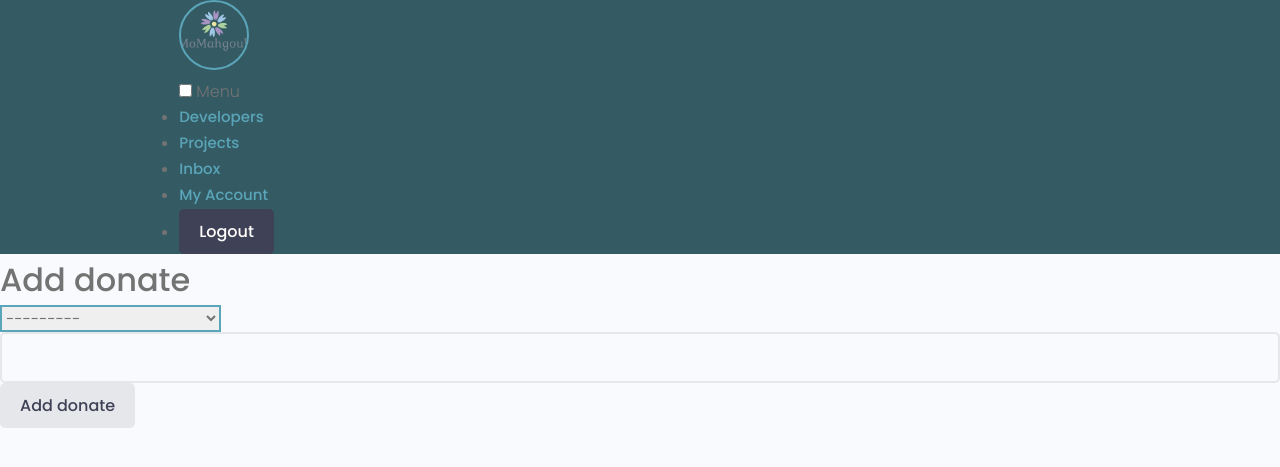
After one commit to Mohamadmahgoub910/DjanCowardFundAppFP, a Django app: page /adddonate/ in a window 1280 px wide. The commit adds this page. Shown: the top 467 px of the page. Run offline with Django 3.2, Linux system fonts and the light colour scheme; a user stored in the database is signed in; data comes from the database, SQL or seed files in the repository; both versions use the stored data as it was after the commit; some libraries are stand-ins or nearby versions.

Commit message:
handle donate logic

```diff
--- a/finalp/finalp/urls.py
+++ b/finalp/finalp/urls.py
@@ -11,6 +11,7 @@ urlpatterns = [
     path('admin/', admin.site.urls),
     path('', include('projects.urls')),
     path('profiles/', include('users.urls')),
+
 ]
 # get images
 urlpatterns += static(settings.MEDIA_URL, document_root=settings.MEDIA_ROOT)
--- a/finalp/projects/forms.py
+++ b/finalp/projects/forms.py
@@ -1,5 +1,6 @@
-from django.forms import ModelForm
-from .models import Project
+from django.db import models
+from django.forms import ModelForm, widgets
+from .models import Project,Donation
 from django import forms
 
 
@@ -19,3 +20,14 @@ class ProjectForm(ModelForm):
         for name, field in self.fields.items():
             field.widget.attrs.update({'class': 'input'})
     # self.fields['title'].widgets.attrs.update({'class':'input'})
+
+
+class DonateForm(forms.ModelForm):
+    class Meta:
+        model=Donation
+        fields=['donation_id','id','donation_amount']
+
+    def __init__(self, *args, **kwargs):
+        super(DonateForm, self).__init__(*args, **kwargs)
+        for name, field in self.fields.items():
+            field.widget.attrs.update({'class': 'input'})
--- a/finalp/projects/models.py
+++ b/finalp/projects/models.py
@@ -68,3 +68,11 @@ class Category(models.Model):
 
     def __str__(self):
         return self.name
+
+class Donation (models.Model):
+    donation_id = models.AutoField(primary_key=True)
+    id = models.ForeignKey(Project, on_delete=models.CASCADE)
+    donation_amount = models.IntegerField()
+
+    def __str__(self):
+        return f"{self.donation_amount}"
--- /dev/null
+++ b/finalp/projects/templates/projects/donateform.html
@@ -0,0 +1,33 @@
+{% extends 'main.html' %}
+{% load static%}
+{% block content%}
+
+<div  class="wrapper">
+
+    <!-- Content Wrapper. Contains page content -->
+    <div   class="content-wrapper">
+      <!-- Content Header (Page header) -->
+  <div  class="form-control">
+      <div class="card-header">
+        <h3 class="card-title">Add donate</h3>
+      </div>
+      <!-- /.card-header -->
+      <!-- form start -->
+      <form  method="POST" enctype="multipart/form-data">
+      {%csrf_token%}
+      {% for feild in formdonate %}
+        <div class="card-body">
+           {{feild}}
+          {% endfor %}
+        </div>
+        <!-- /.card-body -->
+
+        <div class="card-footer">
+          <button type="submit" class="btn btn-success">Add donate</button>
+        </div>
+      </form>
+    </div>
+  </div>
+  </div>
+
+{% endblock%}
--- a/finalp/projects/templates/projects/single-project.html
+++ b/finalp/projects/templates/projects/single-project.html
@@ -37,7 +37,10 @@
             </div>
             <div class="column column--2of3">
                 <img class="singleProject__preview" src="{{project.featured_image.url}}" alt="portfolio thumbnail" />
-                <a href="{% url 'account' %}" class="singleProject__developer">By {{project.owner.name}}</a>
+                <a class="btn btn-success "  href="{% url 'add_donate'  %}" >Add Donate</a>
+                <br>
+                <br>
+                <a href="{% url 'account' %}" class="singleProject__developer">By mohamedkhalid</a>
                 <h2 class="singleProject__title"> {{project.title}}</h2>
                 <h3 class="singleProject__subtitle">About {{project.title}}</h3>
                 <h5 class="project__title">Total budget is {{project.total_budget}}</h5>
--- a/finalp/projects/urls.py
+++ b/finalp/projects/urls.py
@@ -7,4 +7,5 @@ urlpatterns = [
     path('create-project/', views.createProject, name='create-project'),
     path('update-project/<str:pk>/', views.updateProject, name='update-project'),
     path('delete-project/<str:pk>/', views.deleteProject, name='delete-project'),
+    path('adddonate/',views.createDonate,name="add_donate")
 ]
--- a/finalp/projects/views.py
+++ b/finalp/projects/views.py
@@ -1,5 +1,5 @@
 from django.shortcuts import redirect, render
-from .forms import ProjectForm
+from .forms import ProjectForm,DonateForm
 from .models import Project
 # decorators loginrequire
 from django.contrib import messages
@@ -69,6 +69,19 @@ def createProject(request):
     context = {'form': form}
     return render(request, 'projects/project-form.html', context)
 
+@login_required(login_url="login")
+def createDonate(request):
+    profile=request.user.profile
+    formdonate=DonateForm()
+    if request.method=='POST':
+        formdonate=DonateForm(request.POST)
+        if formdonate.is_valid():
+           project = formdonate.save(commit=False)
+           project.formdonate = profile
+           return redirect('projects')
+    context={'formdonate':formdonate}
+    return render(request,'projects/donateform.html',context)
+
 
 @login_required(login_url="login")
 def updateProject(request, pk):
```
Also changed, not shown: finalp/db.sqlite3, finalp/projects/migrations/0013_donation.py (added).
